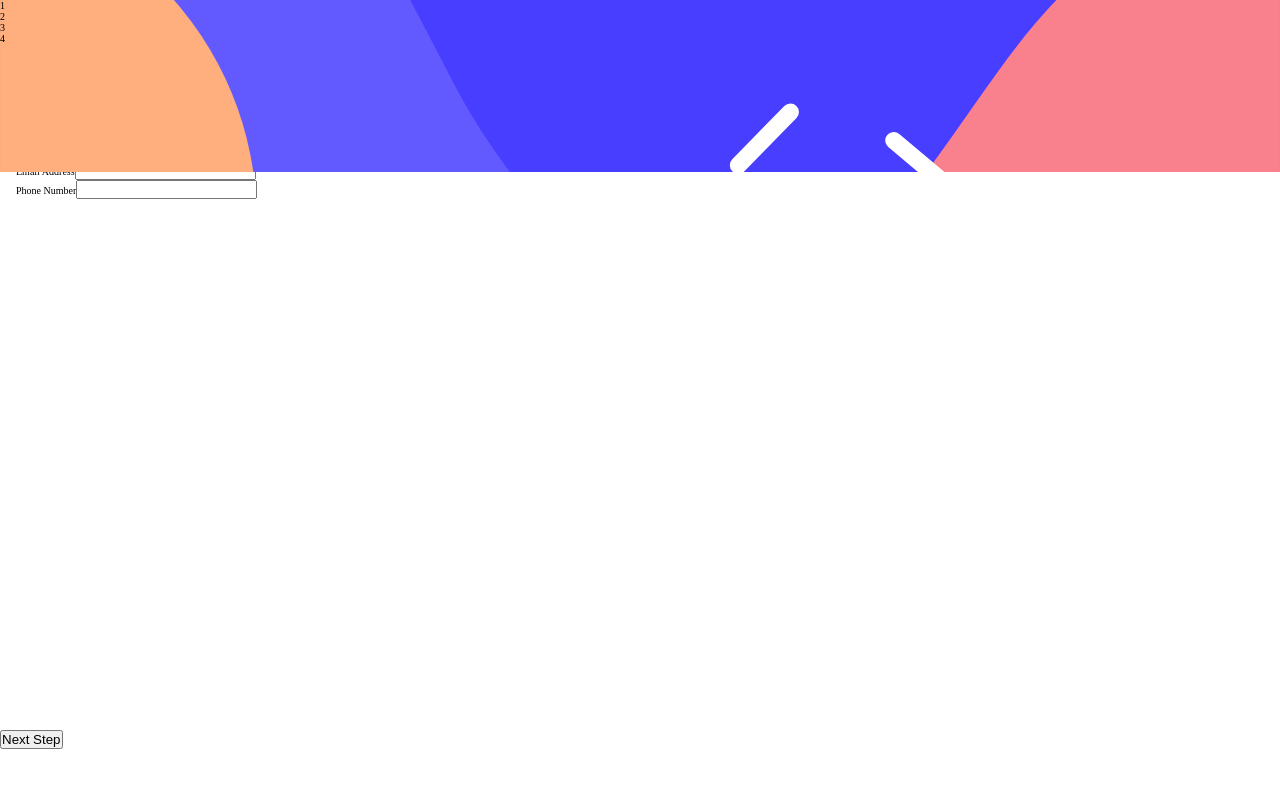
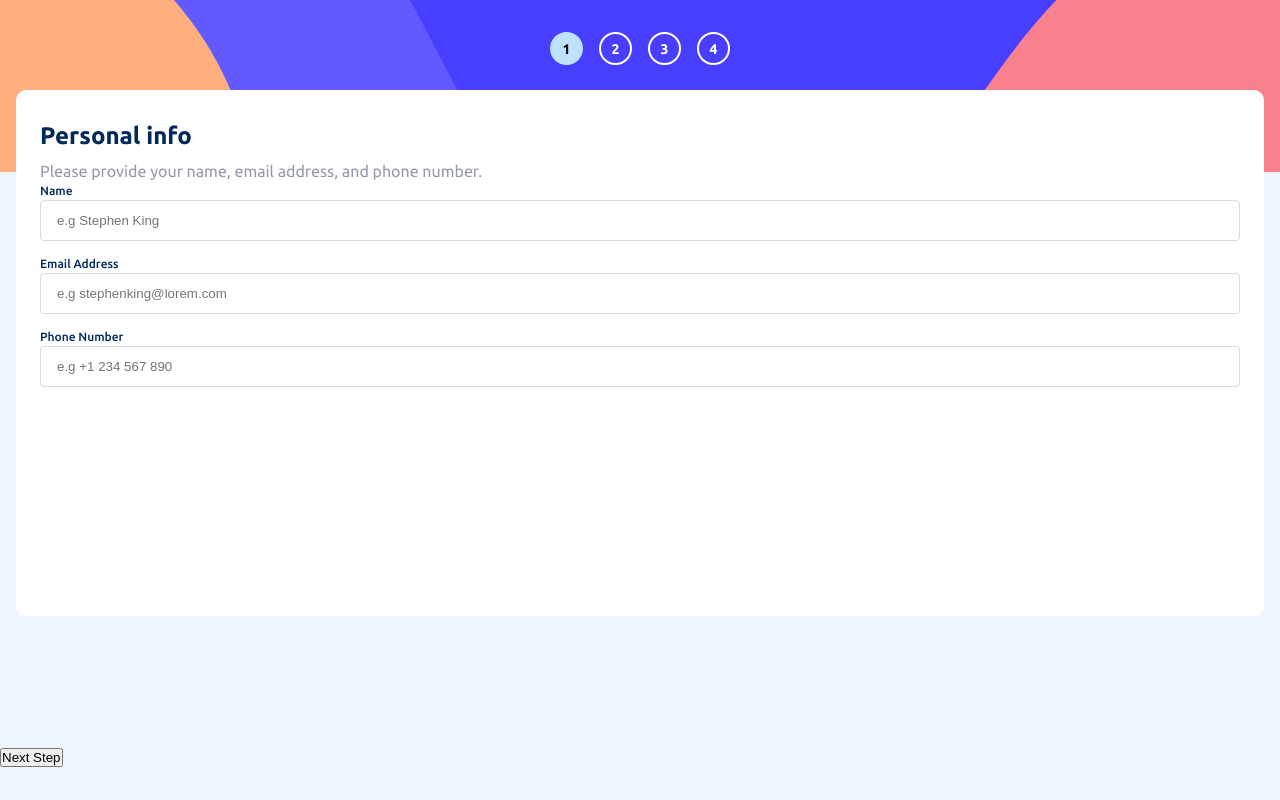
Before and after one commit to David-Henery4/Multi-Step-Form, a React (Vite) app: page / in a window 1280 px wide. Built offline with nearby package versions, Linux system fonts and the light colour scheme.

Commit message:
basic-form-styling

```diff
--- a/index.html
+++ b/index.html
@@ -4,6 +4,13 @@
     <meta charset="UTF-8" />
     <link rel="icon" type="image/svg+xml" href="/vite.svg" />
     <meta name="viewport" content="width=device-width, initial-scale=1.0" />
+    <!-- Font -->
+    <link rel="preconnect" href="https://fonts.googleapis.com" />
+    <link rel="preconnect" href="https://fonts.gstatic.com" crossorigin />
+    <link
+      href="https://fonts.googleapis.com/css2?family=Ubuntu:wght@400;500;700&display=swap"
+      rel="stylesheet"
+    />
     <title>Multi-step form</title>
   </head>
   <body>
--- a/src/App.jsx
+++ b/src/App.jsx
@@ -4,30 +4,32 @@ function App() {
   //
   return (
     <div className="wrapper main-grid">
-      <StepContainerMob/>
+      <StepContainerMob />
       {/**/}
       <main className="main-content">
         <div className="main-content__header">
-          <h1>Personal info</h1>
-          <p>Please provide your name, email address, and phone number.</p>
+          <h1 className="main-header">Personal info</h1>
+          <p className="para-text">
+            Please provide your name, email address, and phone number.
+          </p>
         </div>
         <form className="main-content__form">
-          <div>
+          <div className="input-container">
             <label htmlFor="">Name</label>
-            <input type="text" />
+            <input placeholder="e.g Stephen King" type="text" />
           </div>
-          <div>
+          <div className="input-container">
             <label htmlFor="">Email Address</label>
-            <input type="text" />
+            <input placeholder="e.g stephenking@lorem.com" type="text" />
           </div>
-          <div>
+          <div className="input-container">
             <label htmlFor="">Phone Number</label>
-            <input type="text" />
+            <input placeholder="e.g +1 234 567 890" type="text" />
           </div>
         </form>
       </main>
       {/**/}
-      <BtnContainerMob/>
+      <BtnContainerMob />
     </div>
   );
 }
--- a/src/components/StepContainerMob.jsx
+++ b/src/components/StepContainerMob.jsx
@@ -1,19 +1,31 @@
 // import {BgSidebarMob} from "../assets"
-import sidebarMob from "../assets/bg-sidebar-mobile.svg"
+import sidebarMob from "../assets/bg-sidebar-mobile.svg";
 
 const StepContainerMob = () => {
   return (
     <div className="step-order-container-mob">
       {/* <BgSidebarMob className="sidebar-mob-bg"/> */}
-      <img className="sidebar-mob-bg" src={sidebarMob} alt="background graphic for the sidebar" />
+      <img
+        className="sidebar-mob-bg"
+        src={sidebarMob}
+        alt="background graphic for the sidebar"
+      />
       <div className="step-order-mob">
-        <div>1</div>
-        <div>2</div>
-        <div>3</div>
-        <div>4</div>
+        <div className="step-circle step-circle--active">
+          <p>1</p>
+        </div>
+        <div className="step-circle">
+          <p>2</p>
+        </div>
+        <div className="step-circle">
+          <p>3</p>
+        </div>
+        <div className="step-circle">
+          <p>4</p>
+        </div>
       </div>
     </div>
   );
-}
+};
 
-export default StepContainerMob
+export default StepContainerMob;
--- a/src/styles.scss
+++ b/src/styles.scss
@@ -1,6 +1,10 @@
+@import "./styles/abstracts/variables";
 @import "./styles/base/base";
+@import "./styles/base/typography";
 @import "./styles/layouts/main-grid";
 @import "./styles/layouts/step-container-mob";
 @import "./styles/layouts/main-content";
 @import "./styles/layouts/btn-container-mob";
 @import "./styles/components/step-order-mob";
+@import "./styles/components/step-circle";
+@import "./styles/components/inputs";
--- /dev/null
+++ b/src/styles/abstracts/_variables.scss
@@ -0,0 +1,17 @@
+
+// COLOURS
+$marineBlue: #022959;
+$purplishBlue: #483EFF;
+$pastelBlue: #ABBCFF;
+$lightBlue: #BEE2FD;
+$StrawberryRed: #EE374A;
+$pink: #F9818E;
+$magnoliaBG: #EFF5FF;
+$borderColour: #D6D9E6;
+$coolGrey: #9699AA;
+$lightGrey: #D6D9E6;
+$AlabasterVeryLightGrey:#F8F9FF;
+$white: #ffffff;
+
+// FONT FIZE
+$bodyText: 1.6rem;
--- a/src/styles/base/_base.scss
+++ b/src/styles/base/_base.scss
@@ -10,6 +10,10 @@ html{
   font-size: 62.5%; // 1rem = 10px
 }
 
+body{
+  background-color: $magnoliaBG;
+}
+
 .wrapper{
   width: 100%;
   min-height: 100svh;
--- /dev/null
+++ b/src/styles/base/_typography.scss
@@ -0,0 +1,17 @@
+body{
+  font-family: 'Ubuntu', sans-serif;
+  font-weight: 400; // 500 & 700 available also
+  font-size: 1.6rem;
+}
+
+.main-header{
+  font-weight: 700;
+  font-size: 2.4rem;
+  color: $marineBlue;
+}
+
+.para-text{
+  font-size: $bodyText;
+  color: $coolGrey;
+  line-height: 2.5rem;
+}
--- /dev/null
+++ b/src/styles/components/_inputs.scss
@@ -0,0 +1,19 @@
+.input-container{
+  width: 100%;
+  display: flex;
+  flex-direction: column;
+  justify-content: center;
+  align-items: flex-start;
+  gap: .3rem;
+  label{
+    font-size: 1.2rem;
+    font-weight: 500;
+    color: $marineBlue;
+  }
+  input{
+    width: 100%;
+    padding: 1.2rem 1.6rem;
+    border-radius: .4rem;
+    border: $borderColour 1px solid;
+  }
+}
--- /dev/null
+++ b/src/styles/components/_step-circle.scss
@@ -0,0 +1,16 @@
+.step-circle{
+  width: 3.3rem;
+  height: 3.3rem;
+  border-radius: 100%;
+  border: 2px solid $white;
+  display: grid;
+  place-items: center;
+  color: $white;
+  font-size: 1.4rem;
+  font-weight: 700;
+  &--active{
+    background-color: $lightBlue;
+    color: #000;
+    border: none;
+  }
+}
--- a/src/styles/layouts/_main-content.scss
+++ b/src/styles/layouts/_main-content.scss
@@ -1,4 +1,21 @@
 .main-content{
   grid-column: 2/12;
   grid-row: 2/8;
+  z-index: 10;
+  padding: 3.2rem 2.4rem;
+  background-color: $white;
+  border-radius: 1rem;
+  &__header{
+    width: 100%;
+    display: grid;
+    gap: 0.9rem;
+  }
+  &__form{
+    width: 100%;
+    display: flex;
+    flex-direction: column;
+    justify-content: center;
+    align-items: flex-start;
+    gap: 1.6rem;
+  }
 }
--- a/src/styles/layouts/_step-container-mob.scss
+++ b/src/styles/layouts/_step-container-mob.scss
@@ -4,12 +4,20 @@
   position: relative;
   grid-column: 1/-1;
   grid-row: 1/4;
+  padding-top: 3.2rem;
   // background-image: url(../../assets/bg-sidebar-mobile.svg);
+  display: flex;
+  justify-content: center;
+  align-items: flex-start;
 }
 
 .step-order-mob{
   position: relative;
   z-index: 2;
+  display: flex;
+  justify-content: center;
+  align-items: center;
+  gap: 1.6rem;
 }
 
 .sidebar-mob-bg{
```
Also changed, not shown: 1 other file (tests, documents, lock files or other folders).
